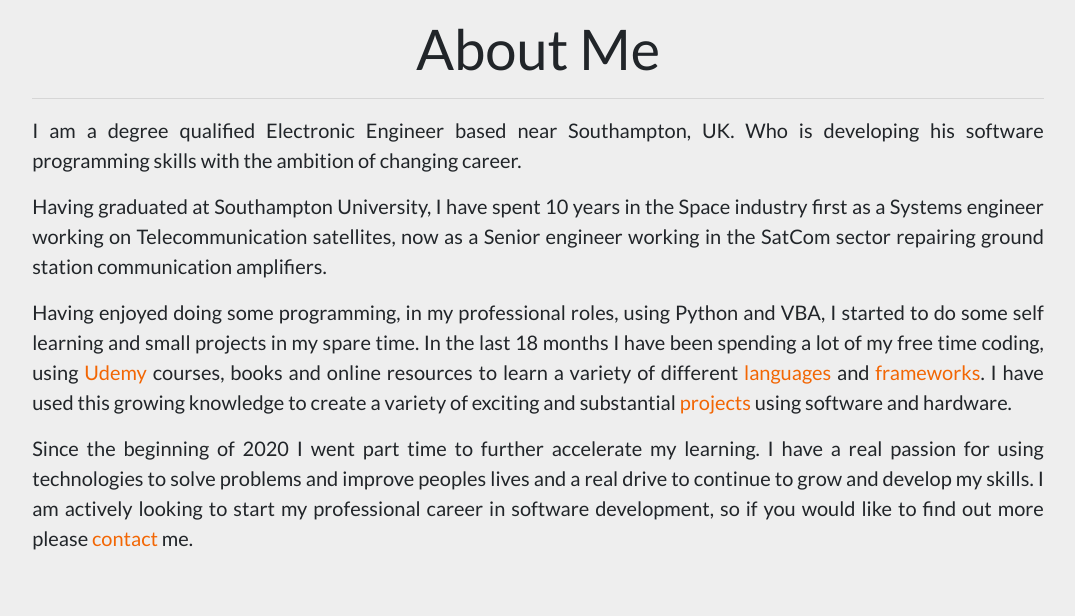
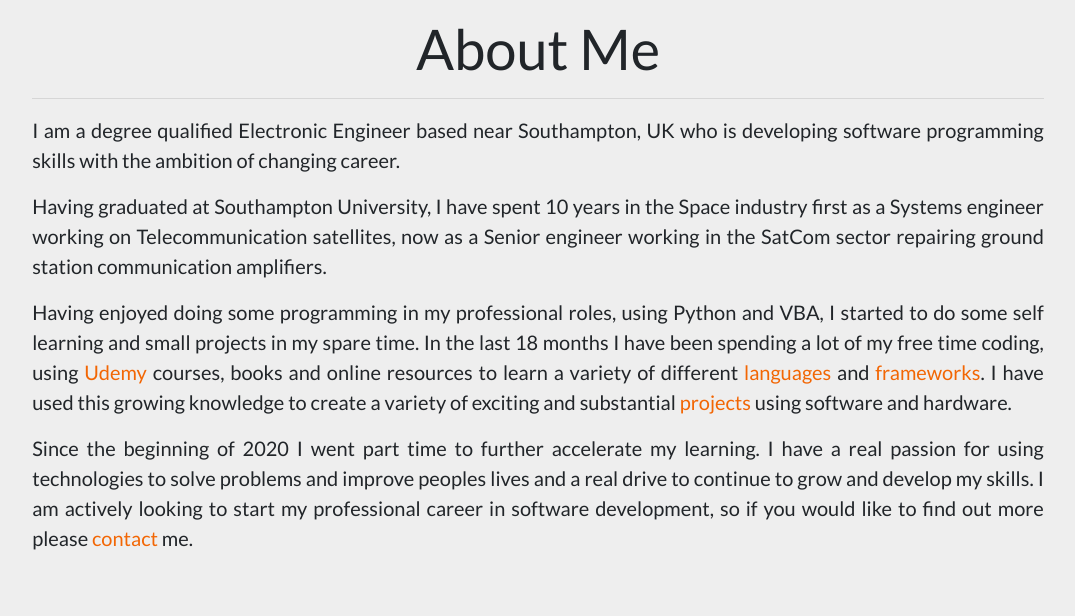
Before and after one commit to arlw87/django3-personal-portfolio, a Django app: page / in a window 1280 px wide. Shown: the part 1298-1914 px from the top of the page, without its empty margins (102-1177 px from the left). Run offline with Django 3.2, Linux system fonts and the light colour scheme; data comes from the database, SQL or seed files in the repository; both versions use the stored data as it was after the commit; some libraries are stand-ins or nearby versions.

Commit message:
minor changes to content in the website, grammar changes etc. New CV upload

```diff
--- a/portfolio/templates/portfolio/home.html
+++ b/portfolio/templates/portfolio/home.html
@@ -66,11 +66,11 @@
     <div class = "col-12 col-xl-10 mx-auto">
         <h1 class="display-4 text-center">About Me</h1>
         <hr>
-        <p class="lead text-justify">I am a degree qualified Electronic Engineer based near Southampton, UK. Who is developing his software programming skills with the ambition of changing career. </p>
+        <p class="lead text-justify">I am a degree qualified Electronic Engineer based near Southampton, UK who is developing software programming skills with the ambition of changing career. </p>
 
         <p class="lead text-justify">Having graduated at Southampton University, I have spent 10 years in the Space industry first as a Systems engineer working on Telecommunication satellites, now as a Senior engineer working in the SatCom sector repairing ground station communication amplifiers.</p>
 
-        <p class="lead text-justify">Having enjoyed doing some programming, in my professional roles, using Python and VBA, I started to do some self learning and small projects in my spare time. In the last 18 months I have been spending a lot of my free time coding, using <a href="https:www.udemy.com" class=hyperLinkColor> Udemy </a> courses, books and online resources to learn a variety of different <a href="{% url 'home'%}#tech" class="hyperLinkColor">languages</a> and <a href="{% url 'home'%}#tech" class=hyperLinkColor>frameworks</a>. I have used this growing knowledge to create a variety of exciting and substantial <a href ="{% url 'home'%}#portfolio" class="hyperLinkColor">projects</a> using software and hardware. </p>
+        <p class="lead text-justify">Having enjoyed doing some programming in my professional roles, using Python and VBA, I started to do some self learning and small projects in my spare time. In the last 18 months I have been spending a lot of my free time coding, using <a href="https:www.udemy.com" class=hyperLinkColor> Udemy </a> courses, books and online resources to learn a variety of different <a href="{% url 'home'%}#tech" class="hyperLinkColor">languages</a> and <a href="{% url 'home'%}#tech" class=hyperLinkColor>frameworks</a>. I have used this growing knowledge to create a variety of exciting and substantial <a href ="{% url 'home'%}#portfolio" class="hyperLinkColor">projects</a> using software and hardware. </p>
 
         <p class="lead text-justify">Since the beginning of 2020 I went part time to further accelerate my learning. I have a real passion for using technologies to solve problems and improve peoples lives and a real drive to continue to grow and develop my skills. I am actively looking to start my professional career in software development, so if you would like to find out more please <a href= "{% url 'home'%}#contactMe" class="hyperLinkColor">contact</a> me.
         </p>
```
Also changed, not shown: db.sqlite3, portfolio/static/portfolio/IMG_0213.JPG (deleted), portfolio/static/portfolio/Me2.png (deleted), portfolio/static/portfolio/SampleMe.png (deleted), 1 other file.
